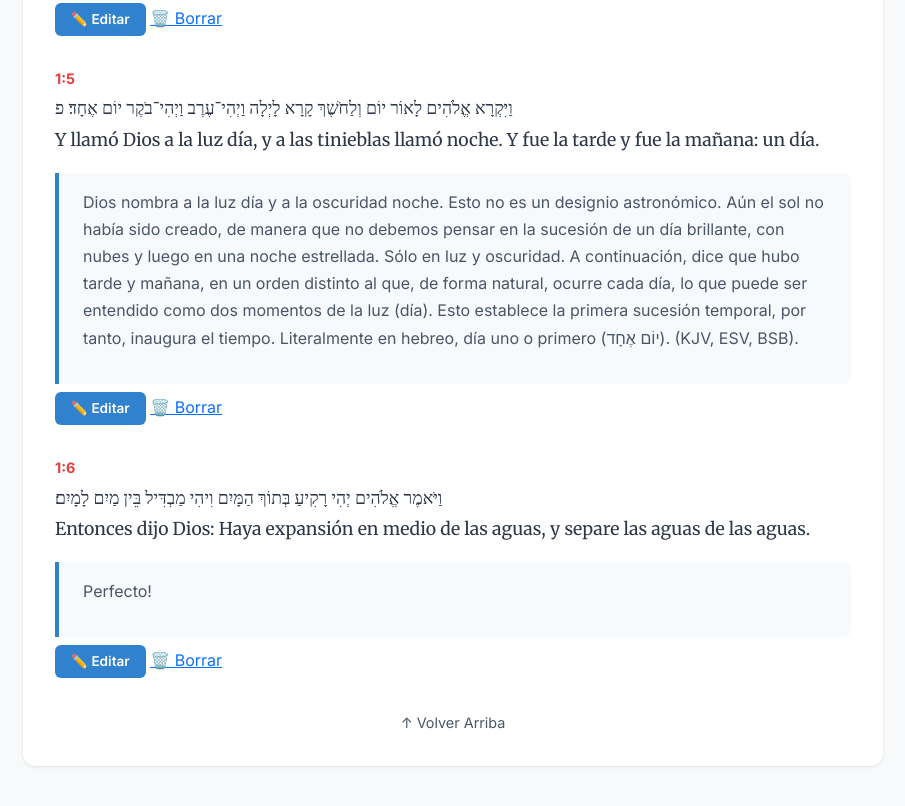
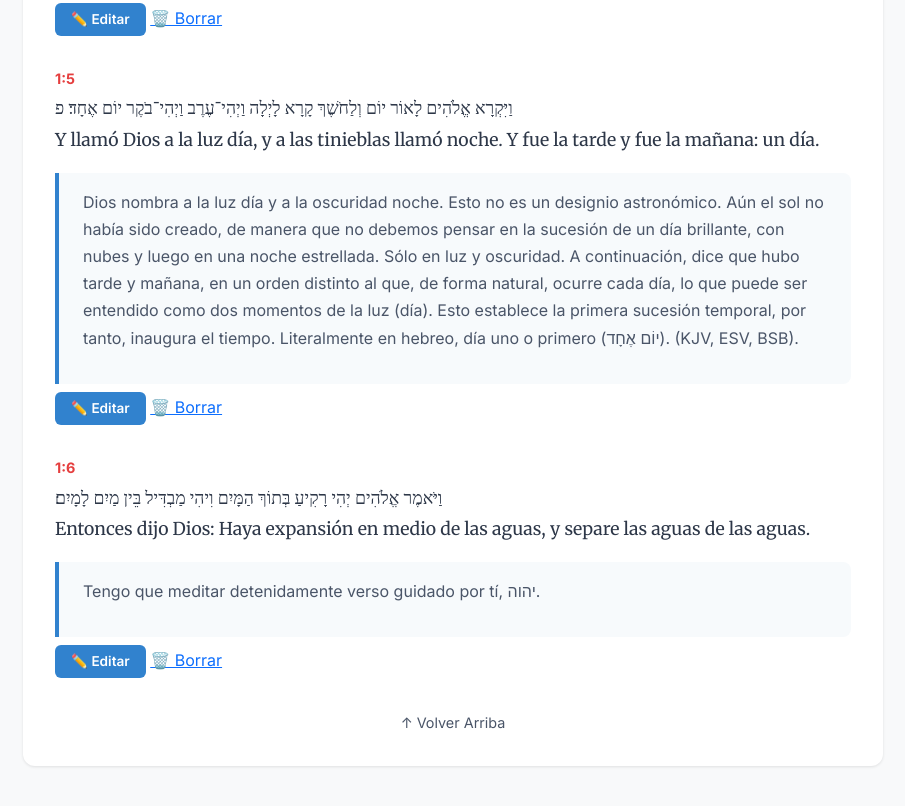
Before and after one commit to ed60hab/comentario, a website: page genesis.html in a window 1280 px wide. Shown: the part 3201-4007 px from the top of the page, without its empty margins (187-1092 px from the left). Drawn offline with nearby package versions, Linux system fonts and the light colour scheme; a web font is replaced by a local one.

Commit message:
Actualizado genesis 1:6

```diff
--- a/genesis.html
+++ b/genesis.html
@@ -503,7 +503,7 @@
                 <span class="verse-ref">1:6</span>
                 <p class="verse-text">וַיֹּאמֶר אֱלֹהִים יְהִי רָקִיעַ בְּתוֹךְ הַמָּיִם וִיהִי מַבְדִּיל בֵּין מַיִם לָמָיִם׃<br />Entonces dijo Dios: Haya expansión en medio de las aguas, y separe las aguas de las aguas.</p>
                 <div class="commentary">
-                    <p>Perfecto!</p>
+                    <p>Tengo que meditar detenidamente verso guidado por tí, יהוה.</p>
                 </div>
                 <a href="editor.html?book=genesis&amp;chapter=1&amp;verse=6" class="btn-edit">✏️ Editar</a>
                 <a href="editor.html?action=delete&amp;book=genesis&amp;chapter=1&amp;verse=6" class="btn-delete">🗑️
```
